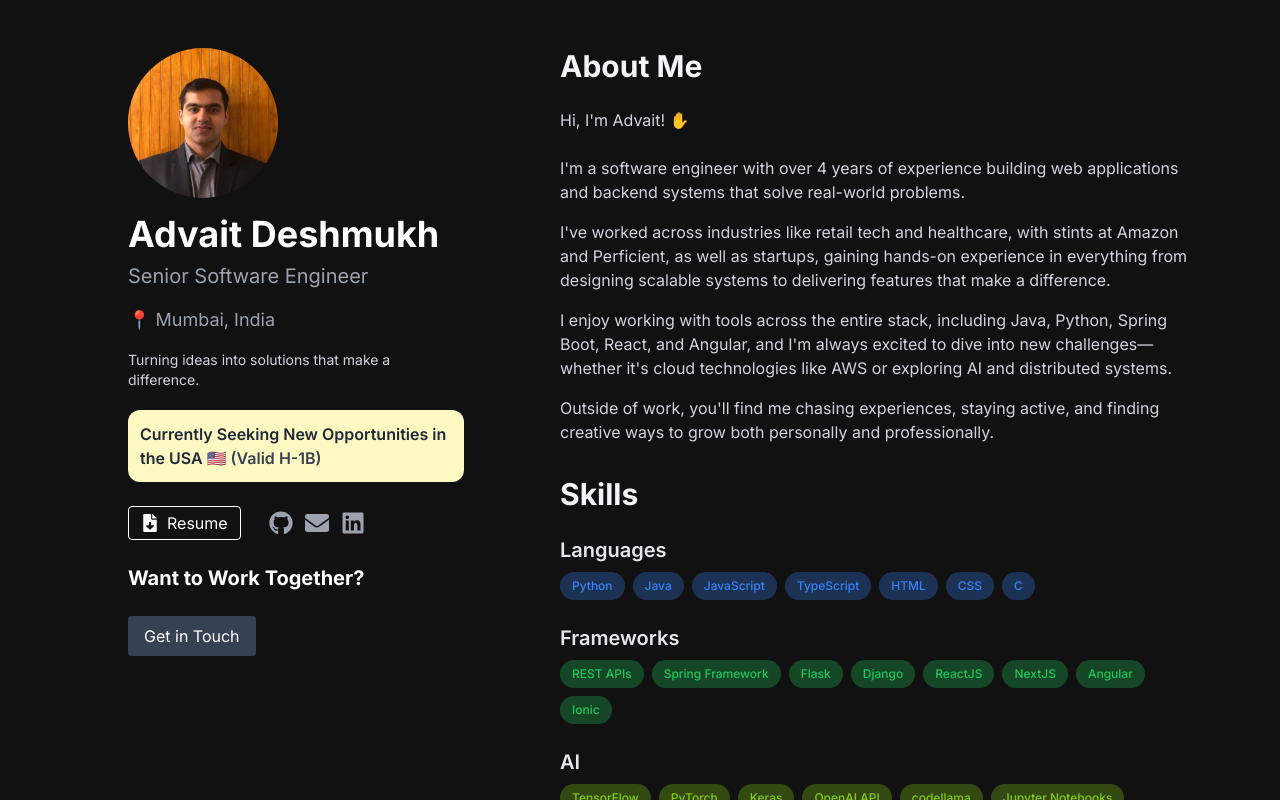
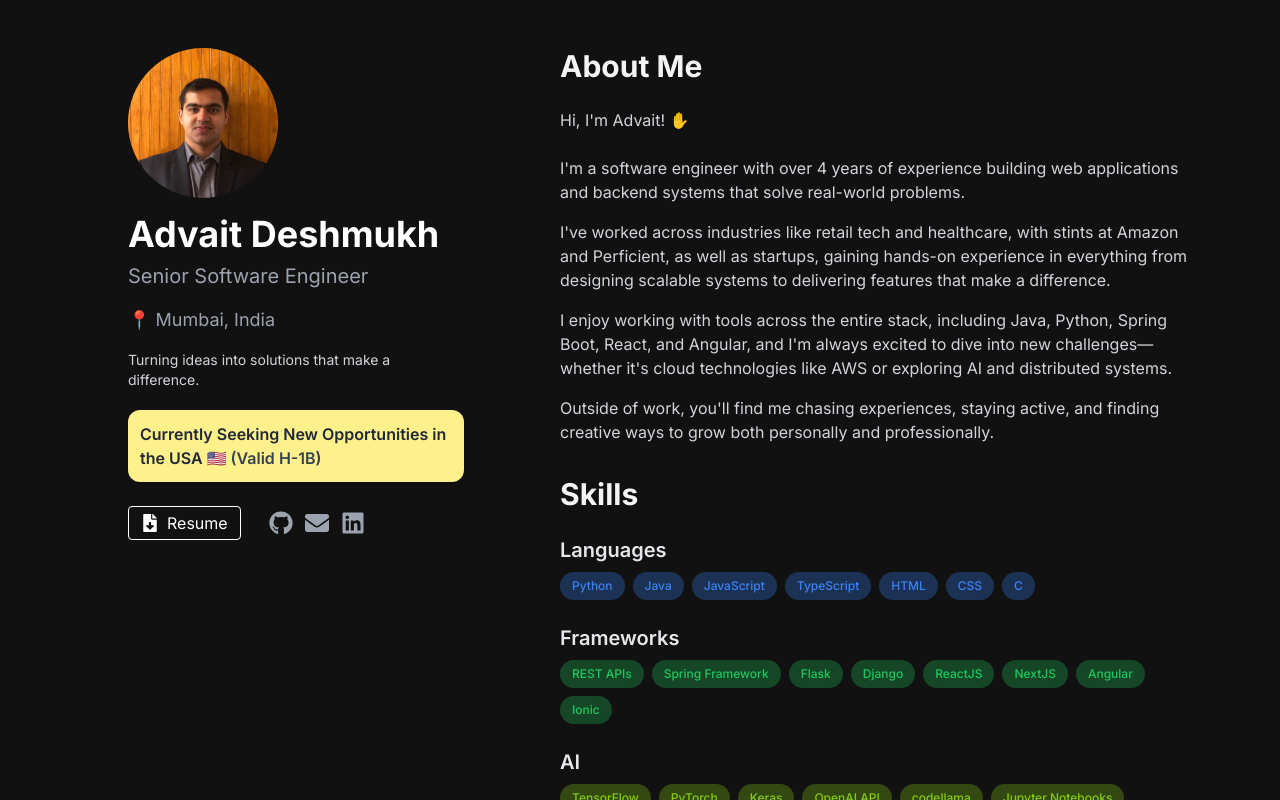
Before and after one commit to advait-d/portfolio, a Next.js app: page / in a window 1280 px wide. Built offline with nearby package versions, Linux system fonts and the light colour scheme.

Commit message:
introduce a mailto for the seeking opportunities button, removing the form temporarily

```diff
--- a/package.json
+++ b/package.json
@@ -11,6 +11,7 @@
   "dependencies": {
     "@next/font": "^14.2.15",
     "@nextui-org/react": "^2.4.8",
+    "@tailwindcss/typography": "^0.5.16",
     "framer-motion": "^11.11.11",
     "next": "^15.1.3",
     "react": "^18",
--- a/src/app/api/send-email/route.ts
+++ b/src/app/api/send-email/route.ts
@@ -18,7 +18,7 @@ export async function POST(request: Request) {
     });
 
     await resend.emails.send({
-      from: 'enquiries@advaitdeshmukh.com',
+      from: 'advait.deshmukh3@gmail.com',
       to: 'advait.deshmukh3@gmail.com',
       subject: `New Project Enquiry from ${name}${company ? ` - ${company}` : ''}`,
       html: `
--- a/src/app/page.tsx
+++ b/src/app/page.tsx
@@ -49,9 +49,11 @@ export default function Home() {
             <div className="mt-6">
               <SocialLinks />
             </div>
+            {/*
             <div className="mt-6">
               <HireMe />
             </div>
+            */}
           </motion.div>
           <motion.div variants={itemVariants}>
             <About />
@@ -86,9 +88,11 @@ export default function Home() {
             <div className="mt-6">
               <SocialLinks />
             </div>
+            {/*
             <div className="mt-6">
               <HireMe />
             </div>
+            */}
           </div>
         </motion.div>
         {/* Right Column */}
--- a/src/components/Header.tsx
+++ b/src/components/Header.tsx
@@ -19,18 +19,25 @@ const Header: React.FC = () => {
         Turning ideas into solutions that make a difference. <br /> <br />
       </p>
 
+      <a
+        href="mailto:advait.deshmukh3@gmail.com"
+        className="relative block p3 hover:underline hover:text-blue-600 cursor-pointer "
+      >
         <div className="relative inline-block">
-        <div className="absolute inset-0 bg-yellow-100 transform -rotate-0 rounded-xl"></div>
+          <div className="absolute inset-0 bg-yellow-200 transform -rotate-0 rounded-xl"></div>
           <div className="relative p-3">
             <p className="text-gray-800 text-medium font-semibold">
-            Currently Seeking New Opportunities in {/*India
+              Currently Seeking New Opportunities in{" "}
+              {/*India
             <span className="mx-1">🇮🇳</span>
-            and */} the USA
+            and */}{" "}
+              the USA
               <span className="mx-1">🇺🇸</span>
               <span className="text-gray-700">(Valid H-1B)</span>
             </p>
           </div>
         </div>
+      </a>
     </header>
   );
 };
```
Also changed, not shown: 2 other files (tests, documents, lock files or other folders). Lines whose indentation alone changed are shown as unchanged.
